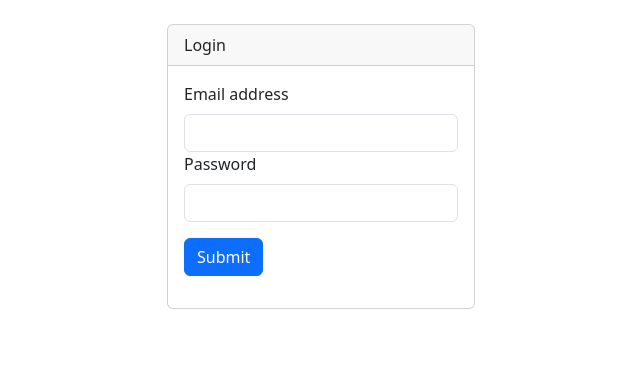
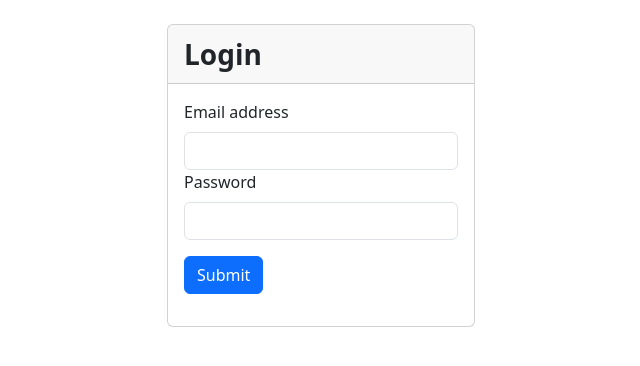
Before and after one commit to kutoreduso/dct-ccs-midterms, a PHP site: page / in a window 1280 px wide. Shown: the top 366 px of the page, without its empty margins (319-959 px from the left). Run offline with PHP 8.4, Linux system fonts and the light colour scheme.

Commit message:
font changes for the Login

```diff
--- a/index.php
+++ b/index.php
@@ -6,7 +6,7 @@
 <form>
   <div class="p-4">
   <div class="card col-3 mx-auto">
-  <div class="card-header">
+  <div class="card-header fs-3 fw-bold">
     Login
   </div>
   <div class="card-body">
```
